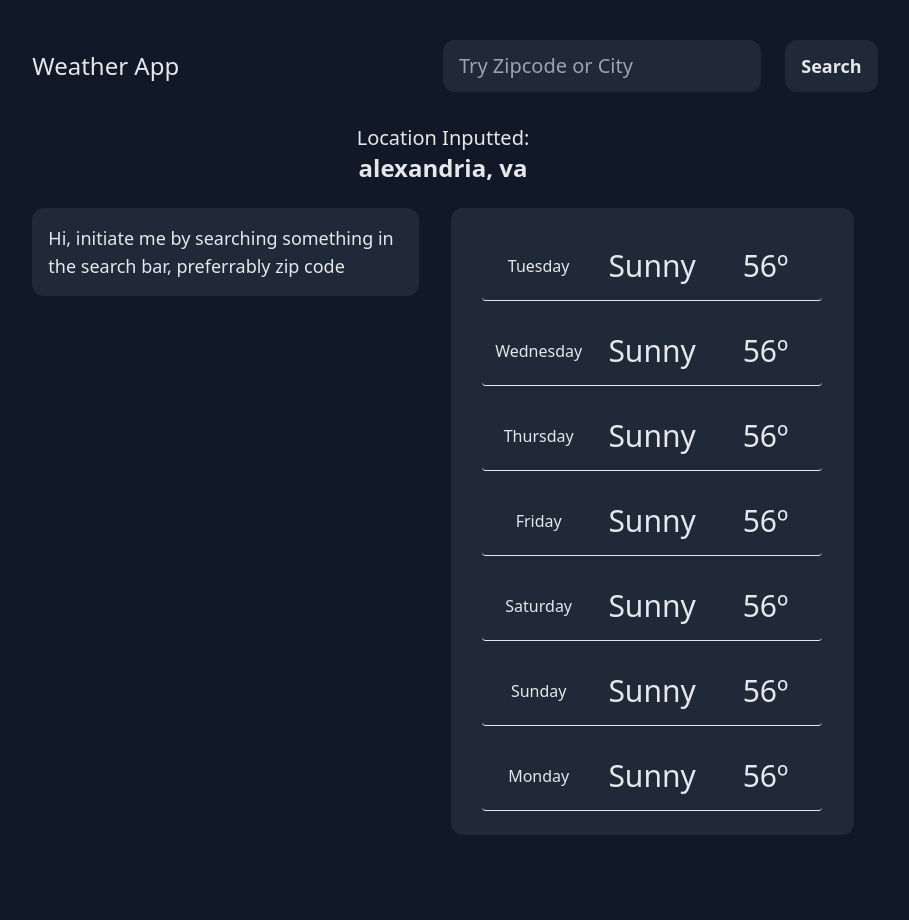
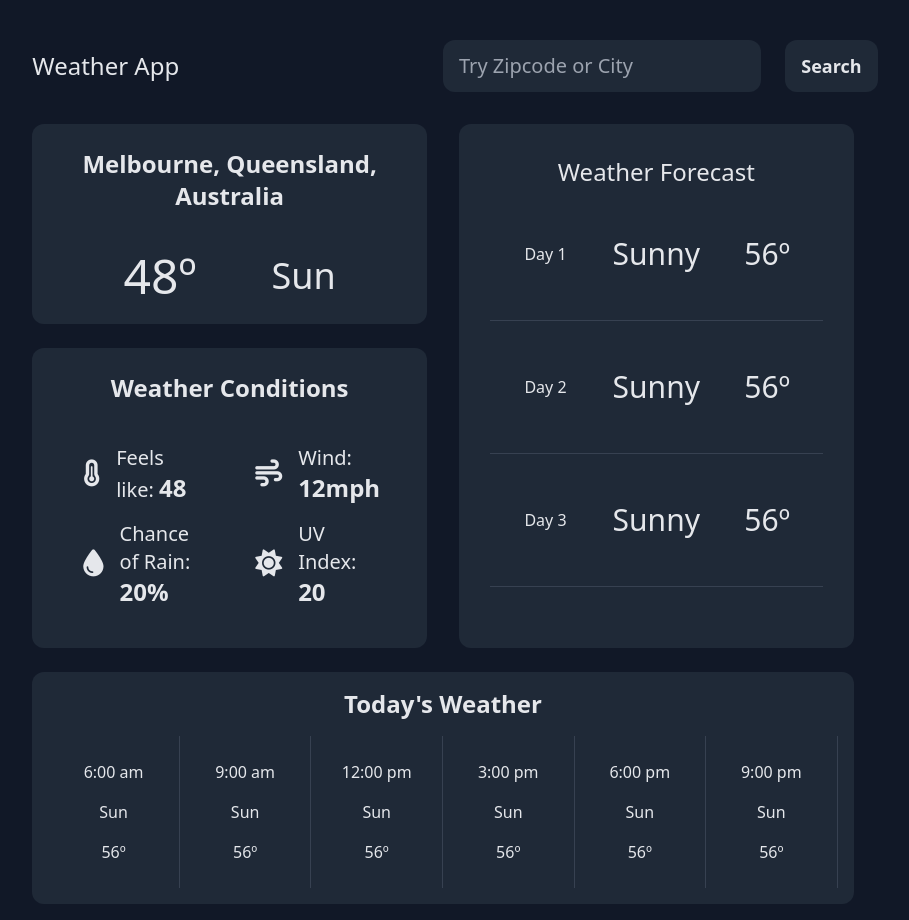
Before and after one commit to Stevenalp18/weather-app, a React (Vite) app: page / in a window 1280 px wide. Shown: the whole page, without its empty margins (197-1106 px from the left). Before the commit the page ends 875 px from the top, so only its background shows below. Built offline with nearby package versions, Linux system fonts and the light colour scheme; no server answers.

Commit message:
redesigned due to api limitations, 7 day to 3 day and added 6 3 hour intervals

```diff
--- a/src/components/CurrentWeatherCard.jsx
+++ b/src/components/CurrentWeatherComponent.jsx
@@ -3,7 +3,7 @@ import { useSelector } from "react-redux";
 import { apiKey } from "../data/key";
 import { currentApiExt, baseUrl, queryApiExt } from "../data/data";
 
-const CurrentWeatherCard = () => {
+const CurrentWeatherComponent = () => {
   const location = useSelector((state) => state.location.value);
   const [data, setData] = useState(null);
   const [loading, setLoading] = useState(null);
@@ -22,18 +22,16 @@ const CurrentWeatherCard = () => {
         setData(data);
       } catch (error) {
         setLoading(false);
+        console.log(err);
       }
     };
-    fecthApi(location);
+
+    // fecthApi(location);
   }, [location]);
-
-  if (loading) {
-    return <div>Loading...</div>;
-  }
 
   function cardOutput() {
     if (data !== null && data) {
-      const { name, region, country, localtime } = data.location;
+      const { name, region, country } = data.location;
       const {
         temp_f,
         feelslike_f,
@@ -42,7 +40,7 @@ const CurrentWeatherCard = () => {
         precip_in,
         condition: { icon },
       } = data.current;
-      let date = new Date(localtime);
+      // let date = new Date(localtime);
 
       return (
         //     {date.toLocaleDateString("en-US")}
@@ -67,30 +65,30 @@ const CurrentWeatherCard = () => {
             </div>
             <div className="flex flex-wrap gap-8 m-auto justify-evenly pb-4">
               <div className="w-1/3 flex gap-4 justify-start">
-                <i class="fa-solid fa-temperature-three-quarters fa-xl my-auto" />
+                <i className="fa-solid fa-temperature-three-quarters fa-xl my-auto" />
                 <div className="my-auto text-xl text-left">
                   Feels like:{" "}
                   <span className="text-2xl font-semibold">
-                    {Math.ceil(feelslike_f)}º
+                    {Math.floor(feelslike_f)}º
                   </span>
                 </div>
               </div>
               <div className="w-1/3 flex gap-4 justify-start">
-                <i class="fa-solid fa-wind fa-xl my-auto"></i>
+                <i className="fa-solid fa-wind fa-xl my-auto"></i>
                 <div className="my-auto text-xl text-left">
                   Wind:{" "}
                   <span className="text-2xl font-semibold">{wind_mph} mph</span>
                 </div>
               </div>
               <div className="w-1/3 flex gap-4 justify-start">
-                <i class="fa-solid fa-droplet fa-xl my-auto"></i>
+                <i className="fa-solid fa-droplet fa-xl my-auto"></i>
                 <div className="my-auto text-xl text-left">
                   Precip. Inches:{" "}
                   <span className="text-2xl font-semibold">{precip_in} in</span>
                 </div>
               </div>
               <div className="w-1/3 flex gap-4 justify-start">
-                <i class="fa-solid fa-sun fa-xl my-auto" />
+                <i className="fa-solid fa-sun fa-xl my-auto" />
                 <div className="my-auto text-xl text-left">
                   UV Index: <span className="text-2xl font-semibold">{uv}</span>
                 </div>
@@ -102,21 +100,18 @@ const CurrentWeatherCard = () => {
     }
   }
 
+  if (loading) {
+    return <div>Loading...</div>;
+  }
+
   return (
     <div className="text-lg mb-4 w-full">
-      <div className="bg-gray-800 p-4 rounded-xl">
-        {!data
+      <div className="rounded-xl">
+        {/* {!data
           ? "Hi, initiate me by searching something in the search bar, preferrably zip code"
-          : cardOutput()}
-      </div>
-    </div>
-  );
-};
-export default CurrentWeatherCard;
-
-{
-  /* <div className="flex flex-col gap-6 text-center">
-<div className="flex flex-col justify-center lg:my-auto py-8 rounded-xl bg-gray-800">
+          : cardOutput()} */}
+        <div className="flex flex-col gap-6 text-center">
+          <div className="flex flex-col justify-center lg:my-auto py-6 rounded-xl bg-gray-800">
             <div className="text-2xl font-semibold mb-10">
               Melbourne, Queensland,
               <br />
@@ -127,37 +122,41 @@ export default CurrentWeatherCard;
               <div className="text-4xl my-auto">Sun</div>
             </div>
           </div>
-<div className="rounded-xl bg-gray-800 px-4 py-8 ">
+          <div className="rounded-xl bg-gray-800 px-4 py-6 ">
             <div className="text-2xl font-semibold mb-10">
               Weather Conditions
             </div>
-  <div className="flex flex-wrap gap-8 m-auto justify-evenly pb-4">
+            <div className="flex flex-wrap gap-4 m-auto justify-evenly pb-4">
               <div className="w-1/3 flex gap-4 justify-start">
-      <i class="fa-solid fa-temperature-three-quarters fa-xl my-auto" />
+                <i className="fa-solid fa-temperature-three-quarters fa-xl my-auto" />
                 <div className="my-auto text-xl text-left">
                   Feels like: <span className="text-2xl font-semibold">48</span>
                 </div>
               </div>
               <div className="w-1/3 flex gap-4 justify-start">
-      <i class="fa-solid fa-wind fa-xl my-auto"></i>
+                <i className="fa-solid fa-wind fa-xl my-auto"></i>
                 <div className="my-auto text-xl text-left">
                   Wind: <span className="text-2xl font-semibold">12mph</span>
                 </div>
               </div>
               <div className="w-1/3 flex gap-4 justify-start">
-      <i class="fa-solid fa-droplet fa-xl my-auto"></i>
+                <i className="fa-solid fa-droplet fa-xl my-auto"></i>
                 <div className="my-auto text-xl text-left">
                   Chance of Rain:{" "}
                   <span className="text-2xl font-semibold">20%</span>
                 </div>
               </div>
               <div className="w-1/3 flex gap-4 justify-start">
-      <i class="fa-solid fa-sun fa-xl my-auto" />
+                <i className="fa-solid fa-sun fa-xl my-auto" />
                 <div className="my-auto text-xl text-left">
                   UV Index: <span className="text-2xl font-semibold">20</span>
                 </div>
               </div>
             </div>
           </div>
-</div> */
-}
+        </div>
+      </div>
+    </div>
+  );
+};
+export default CurrentWeatherComponent;
--- a/src/components/DisplayBody.jsx
+++ b/src/components/DisplayBody.jsx
@@ -1,96 +1,46 @@
 // import ReduxSample from "./ReduxSample";
 import { useSelector } from "react-redux";
-import CurrentWeatherCard from "./CurrentWeatherCard";
+import CurrentWeatherComponent from "./CurrentWeatherComponent";
+import HourlyForecast from "./HourlyForecast";
+import { useRef } from "react";
 
 const DisplayBody = () => {
   const location = useSelector((state) => state.location.value);
+  const item1 = useRef();
+  const item2 = useRef();
   return (
-    <div className="my-auto lg:w-2/3 rounded-xl px-4 py-10 mx-4 lg:mx-auto">
+    <div className="my-auto lg:w-2/3 rounded-xl px-4 py-4 mx-4 lg:mx-auto">
       {/* <ReduxSample /> */}
 
-      <div className="m-auto text-center mb-4 -mt-8 text-2xl font-bold rounded-xl py-2">
+      {/* <div className="m-auto text-center mb-4 -mt-8 text-2xl font-bold rounded-xl py-2">
         <div className="text-xl font-normal">Location Inputted:</div>
         {location}
-      </div>
-      <div className="flex flex-col lg:flex-row gap-2 lg:gap-8 lg:justify-around">
-        <CurrentWeatherCard />
-        <div className="flex flex-col gap-4 bg-gray-800 rounded-xl px-4 py-6 w-full">
-          <div className="border-b-[1px] rounded text-center flex justify-between my-auto py-4 w-11/12 m-auto">
-            <div className="my-auto w-1/3">Tuesday</div>
-            <div className="my-2 my-auto text-3xl text-center w-1/3">Sunny</div>
-            <div className="text-3xl my-auto w-1/3">56º</div>
-          </div>
-          <div className="border-b-[1px] rounded text-center flex justify-between my-auto py-4 w-11/12 m-auto">
-            <div className="my-auto w-1/3">Wednesday</div>
-            <div className="my-2 my-auto text-3xl w-1/3 ">Sunny</div>
-            <div className="text-3xl my-auto w-1/3">56º</div>
-          </div>
-          <div className="border-b-[1px] rounded text-center flex justify-between my-auto py-4 w-11/12 m-auto">
-            <div className="my-auto w-1/3">Thursday</div>
-            <div className="my-2 my-auto text-3xl w-1/3 ">Sunny</div>
-            <div className="text-3xl my-auto w-1/3">56º</div>
-          </div>
-          <div className="border-b-[1px] rounded text-center flex justify-between my-auto py-4 w-11/12 m-auto">
-            <div className="my-auto w-1/3">Friday</div>
-            <div className="my-2 my-auto text-3xl w-1/3">Sunny</div>
-            <div className="text-3xl my-auto w-1/3">56º</div>
-          </div>
-          <div className="border-b-[1px] rounded text-center flex justify-between my-auto py-4 w-11/12 m-auto">
-            <div className="my-auto w-1/3">Saturday</div>
-            <div className="my-2 my-auto text-3xl w-1/3">Sunny</div>
-            <div className="text-3xl my-auto w-1/3">56º</div>
-          </div>
-          <div className="border-b-[1px] rounded text-center flex justify-between my-auto py-4 w-11/12 m-auto">
-            <div className="my-auto w-1/3">Sunday</div>
-            <div className="my-2 my-auto text-3xl w-1/3">Sunny</div>
-            <div className="text-3xl my-auto w-1/3">56º</div>
-          </div>
-          <div className="border-b-[1px] rounded text-center flex justify-between my-auto py-4 w-11/12 m-auto">
-            <div className="my-auto w-1/3">Monday</div>
-            <div className="my-2 my-auto text-3xl w-1/3">Sunny</div>
-            <div className="text-3xl my-auto w-1/3">56º</div>
-          </div>
-        </div>
-        {/* Currently working on model for forecast */}
-        {/* <div className="md:w-[1px] md:h-[128px] h-[1px] w-96 border-[.5px] my-auto border"></div>
-        <div className="lg:w-1/4 rounded w-full text-center">
-          <div>03.23.2023</div>
-          <div className="p-4">
-            <div className=" text-5xl ">57º</div>
-            <div className="my-2">Sunny</div>
-            <div className=" flex flex-col gap-4 mt-4">
-              <div>54º/60º</div>
-              <div>feels like 64º</div>
-              <div>wind: 12mph</div>
+      </div> */}
+      <div className="flex flex-col lg:flex-row gap-2 lg:gap-8 lg:justify-around mb-2">
+        <CurrentWeatherComponent />
+        <div className="w-full bg-gray-800 mb-4 py-8 rounded-xl">
+          <div className="text-center text-2xl">Weather Forecast</div>
+          <div className=" rounded-xl px-4 flex flex-col justify-center">
+            <div className="border-b-[0.5px] border-gray-700 text-center flex justify-between lg:py-12 py-4 w-11/12 m-auto">
+              <div className="my-auto w-1/3">Day 1</div>
+              <div className="my-auto text-3xl w-1/3">Sunny</div>
+              <div className="my-auto text-3xl w-1/3">56º</div>
+            </div>
+            <div className="border-b-[0.5px] border-gray-700 text-center flex justify-between lg:py-12 py-4 w-11/12 m-auto">
+              <div className="my-auto w-1/3">Day 2</div>
+              <div className="text-3xl w-1/3 ">Sunny</div>
+              <div className="text-3xl my-auto w-1/3">56º</div>
+            </div>
+            <div className="border-b-[0.5px] border-gray-700 text-center flex justify-between lg:py-12 py-4 w-11/12 m-auto">
+              <div className="my-auto w-1/3">Day 3</div>
+              <div className="text-3xl w-1/3 ">Sunny</div>
+              <div className="text-3xl my-auto w-1/3">56º</div>
             </div>
           </div>
         </div>
-        <div className="w-[1px] border-[.5px] h-[128px] my-auto border"></div>
-        <div className="lg:w-1/4 rounded w-full text-center">
-          <div>03.24.2023</div>
-          <div className="p-4">
-            <div className=" text-5xl ">58º</div>
-            <div className="my-2">Sunny</div>
-            <div className=" flex flex-col gap-4 mt-4">
-              <div>54º/60º</div>
-              <div>feels like 64º</div>
-              <div>wind: 12mph</div>
-            </div>
-          </div>
-        </div>
-        <div className="w-[1px] border-[.5px] h-[128px] my-auto border"></div>
-        <div className="lg:w-1/4 w-full text-center">
-          <div>03.25.2023</div>
-          <div className="p-4">
-            <div className=" text-5xl ">59º</div>
-            <div className="my-2">Sunny</div>
-            <div className=" flex flex-col gap-4 mt-4">
-              <div>54º/60º</div>
-              <div>feels like 64º</div>
-              <div>wind: 12mph</div>
-            </div>
-          </div>
-  </div> */}
+      </div>
+      <div>
+        <HourlyForecast />
       </div>
     </div>
   );
--- /dev/null
+++ b/src/components/HourlyForecast.jsx
@@ -0,0 +1,76 @@
+import { apiKey } from "../data/key";
+import { baseUrl, forecastApiExt, queryApiExt } from "../data/data";
+import { useState, useEffect } from "react";
+import { useSelector } from "react-redux";
+
+const HourlyForecast = () => {
+  const location = useSelector((state) => state.location.value);
+  const [forecastData, setForecastData] = useState(null);
+
+  useEffect(() => {
+    // fetch(baseUrl + forecastApiExt + apiKey + queryApiExt + location)
+    //   .then((res) => res.json())
+    //   .then((data) => console.log(data));
+    const fetchApi = async (location) => {
+      try {
+        const response = await fetch(
+          baseUrl + forecastApiExt + apiKey + queryApiExt + location + "&days=5"
+        );
+        const data = await response.json();
+        console.log(data);
+      } catch (err) {
+        console.log(err);
+      }
+    };
+
+    // fetchApi(location);
+  }, [location]);
+
+  //   useEffect(() => {
+  //     console.log(forecastData);
+  //   }, [location]);
+
+  return (
+    <>
+      <div className="bg-gray-800 rounded-xl">
+        <div className="text-2xl text-center pt-4 font-semibold">
+          Today's Weather
+        </div>
+        <div className="flex flex-col lg:flex-row p-4 w-full">
+          <div className="border-b-[0.5px] lg:border-r-[0.5px] border-gray-700 lg:border-0 text-center py-6 w-11/12 m-auto flex flex-row lg:flex-col gap-4">
+            <div className="my-auto w-1/3 lg:w-full">6:00 am</div>
+            <div className=" w-1/3 lg:w-full">Sun</div>
+            <div className=" my-auto w-1/3 lg:w-full">56º</div>
+          </div>
+          <div className="border-b-[0.5px] lg:border-r-[0.5px] border-gray-700 lg:border-0 text-center py-6 w-11/12 m-auto flex flex-row lg:flex-col gap-4">
+            <div className="my-auto w-1/3 lg:w-full">9:00 am</div>
+            <div className=" w-1/3 lg:w-full">Sun</div>
+            <div className=" my-auto w-1/3 lg:w-full">56º</div>
+          </div>
+          <div className="border-b-[0.5px] lg:border-r-[0.5px] border-gray-700 lg:border-0 text-center py-6 w-11/12 m-auto flex flex-row lg:flex-col gap-4">
+            <div className="my-auto w-1/3 lg:w-full">12:00 pm</div>
+            <div className=" w-1/3 lg:w-full">Sun</div>
+            <div className=" my-auto w-1/3 lg:w-full">56º</div>
+          </div>
+          <div className="border-b-[0.5px] lg:border-r-[0.5px] border-gray-700 lg:border-0 text-center py-6 w-11/12 m-auto flex flex-row lg:flex-col gap-4">
+            <div className="my-auto w-1/3 lg:w-full">3:00 pm</div>
+            <div className=" w-1/3 lg:w-full">Sun</div>
+            <div className=" my-auto w-1/3 lg:w-full">56º</div>
+          </div>
+          <div className="border-b-[0.5px] lg:border-r-[0.5px] border-gray-700 lg:border-0 text-center py-6 w-11/12 m-auto flex flex-row lg:flex-col gap-4">
+            <div className="my-auto w-1/3 lg:w-full">6:00 pm</div>
+            <div className=" w-1/3 lg:w-full">Sun</div>
+            <div className=" my-auto w-1/3 lg:w-full">56º</div>
+          </div>
+          <div className="border-b-[0.5px] lg:border-r-[0.5px] border-gray-700 lg:border-0 text-center py-6 w-11/12 m-auto flex flex-row lg:flex-col gap-4">
+            <div className="my-auto w-1/3 lg:w-full">9:00 pm</div>
+            <div className=" w-1/3 lg:w-full">Sun</div>
+            <div className=" my-auto w-1/3 lg:w-full">56º</div>
+          </div>
+        </div>
+      </div>
+    </>
+  );
+};
+
+export default HourlyForecast;
--- a/src/features/forecastFeature.jsx
+++ /dev/null
@@ -1,3 +0,0 @@
-function forecastFeature() {}
-
-export default forecastFeature;
--- a/src/features/searchFeature.jsx
+++ /dev/null
@@ -1,3 +0,0 @@
-function searchFeature() {}
-
-export default searchFeature;
```
Lines whose indentation alone changed are shown as unchanged.
